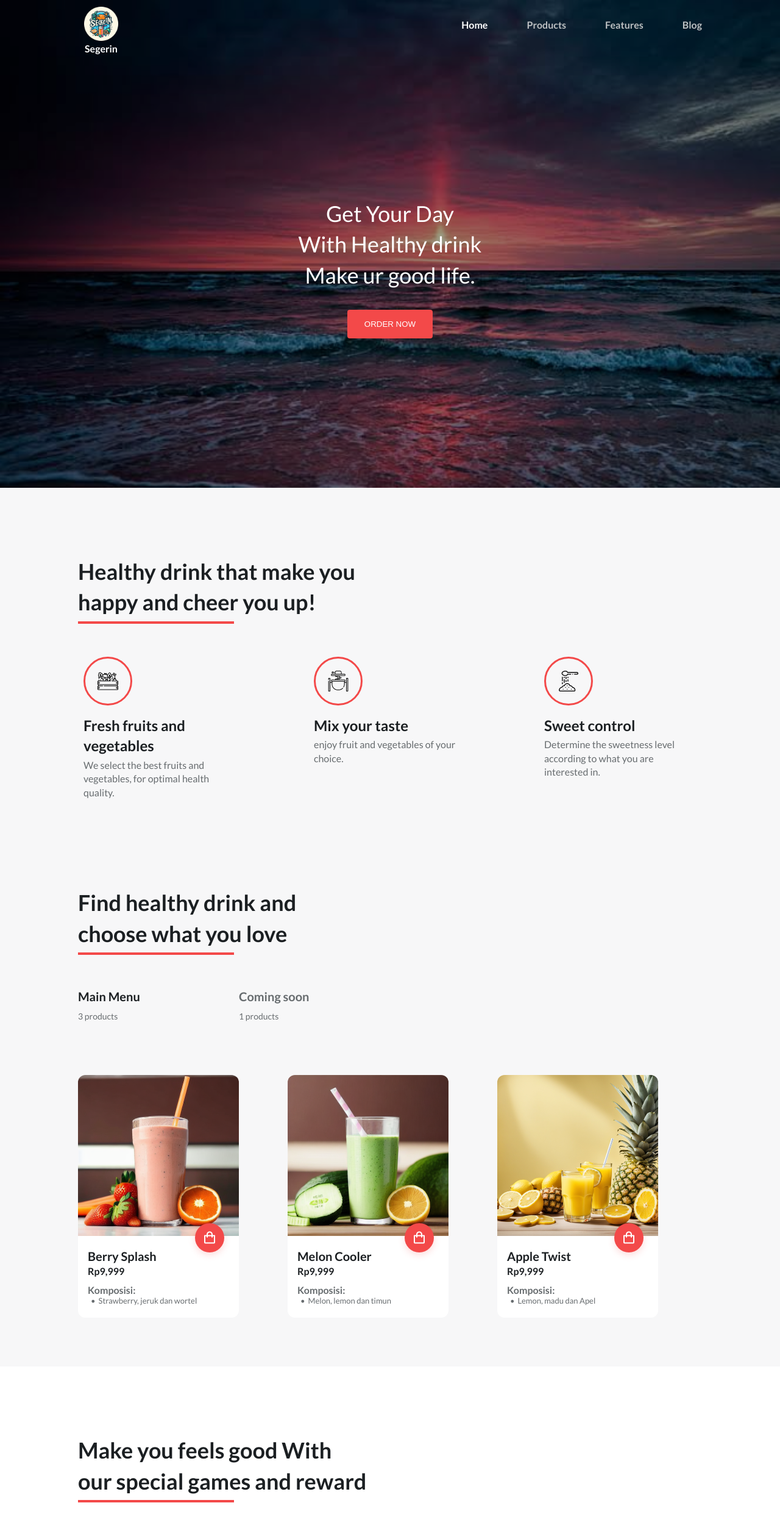
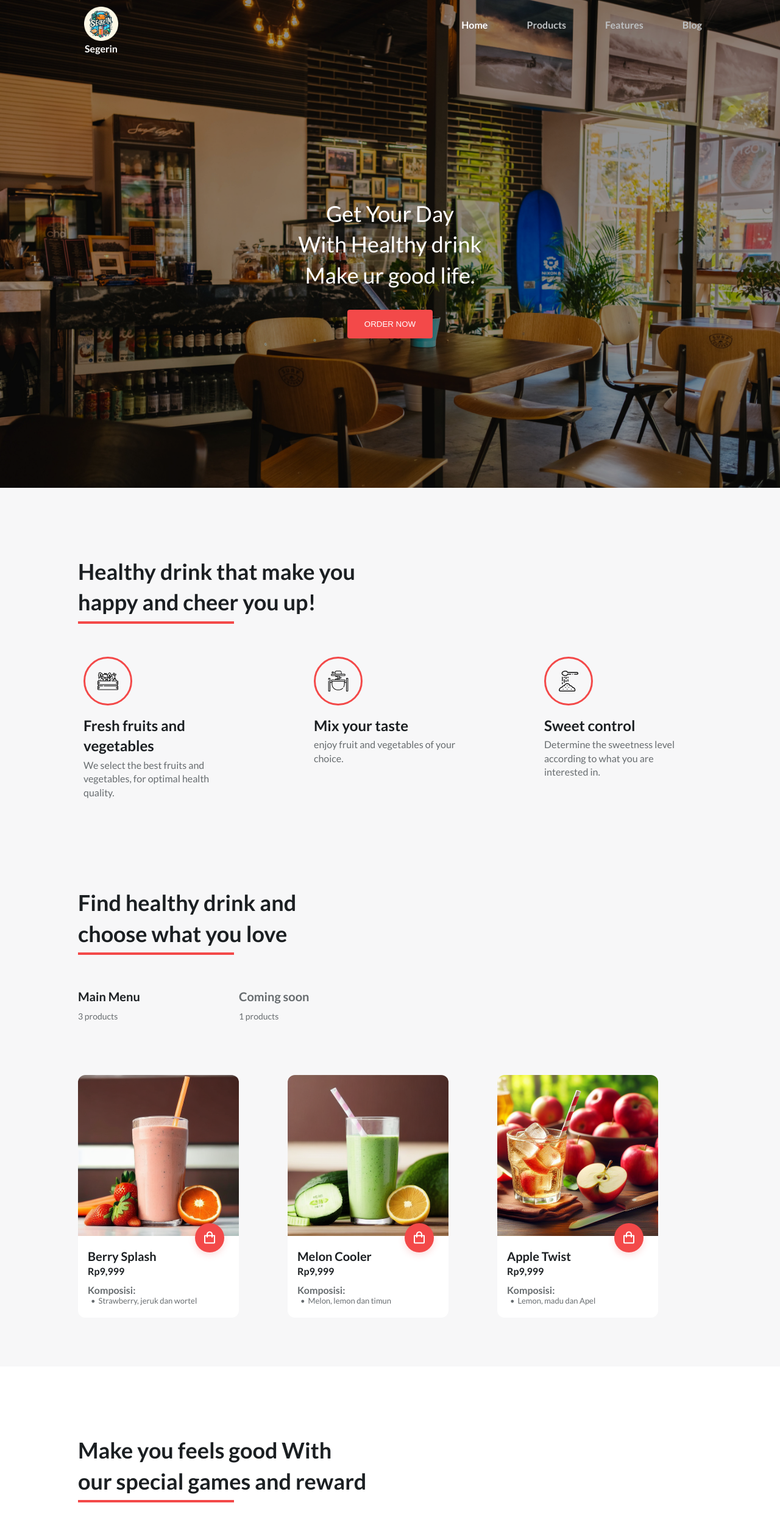
Before and after one commit to Arj573/Segerin, a React (Create React App) app: page / in a window 1280 px wide. Shown: the top 2524 px of the page at 61% size. Built offline with nearby package versions, Linux system fonts and the light colour scheme; the HTML template or start-up script is replaced by a standard one.

Commit message:
new update

```diff
--- a/src/components/Hero.js
+++ b/src/components/Hero.js
@@ -21,7 +21,7 @@ const orderNow = () => {
     <section
     className="hero section"
     id="home"
-    style={{backgroundImage: 'url(./media/herobg.jpeg)'}}
+    style={{backgroundImage: 'url(./media/hero-bg.jpg)'}}
   >
 
     <h1 className="hero__title" data-aos="fade-down" data-aos-duration="3000">
--- a/src/json/data.json
+++ b/src/json/data.json
@@ -21,7 +21,7 @@
       "category": "main-menu",
       "title": "Apple Twist",
       "price": "9,999",
-      "imageUrl": "./media/pineap.jpg",
+      "imageUrl": "./media/Apple.jpg",
       "komposisi":" Lemon, madu dan Apel"
     },
     {
```
Also changed, not shown: public/media/Apple.jpg (added).
